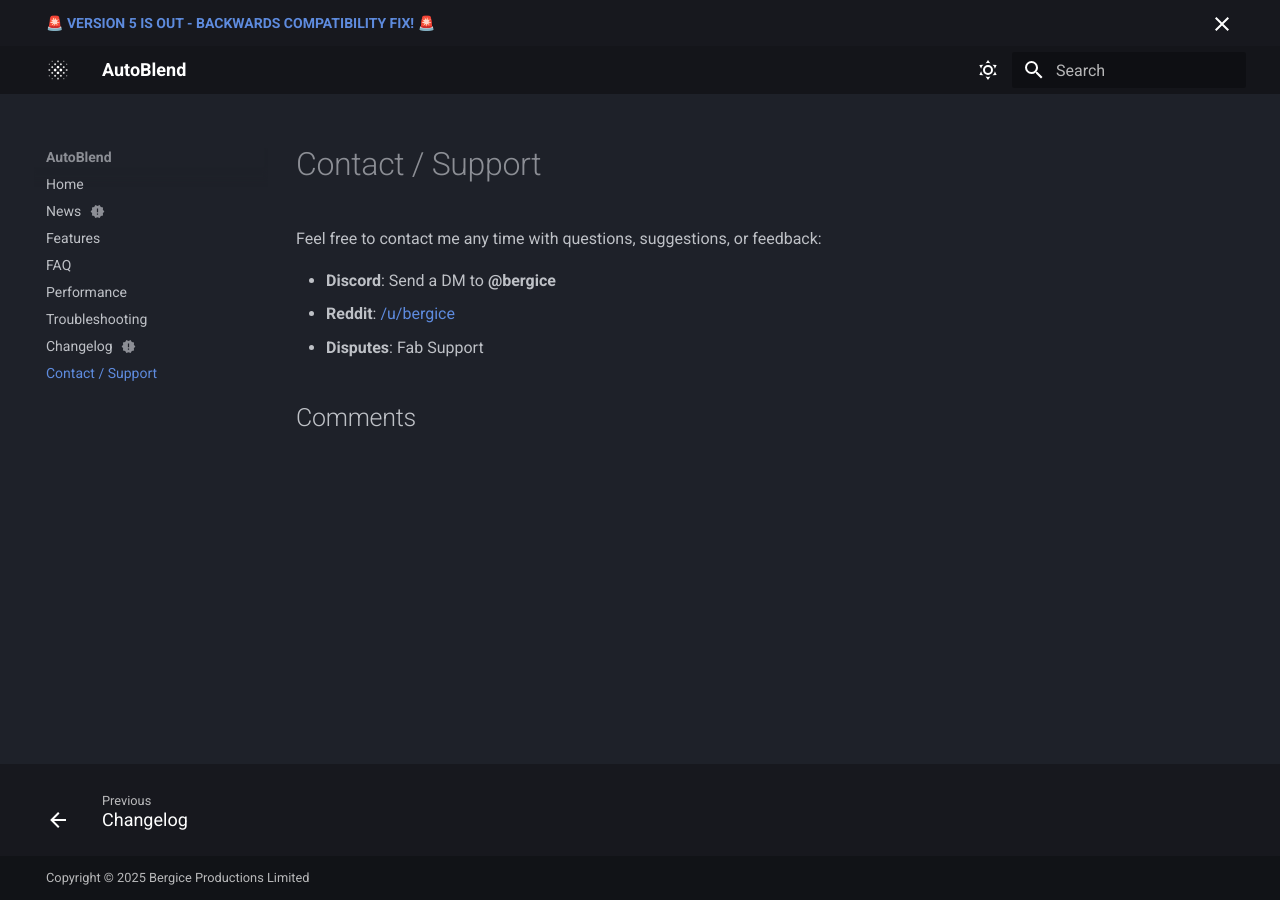
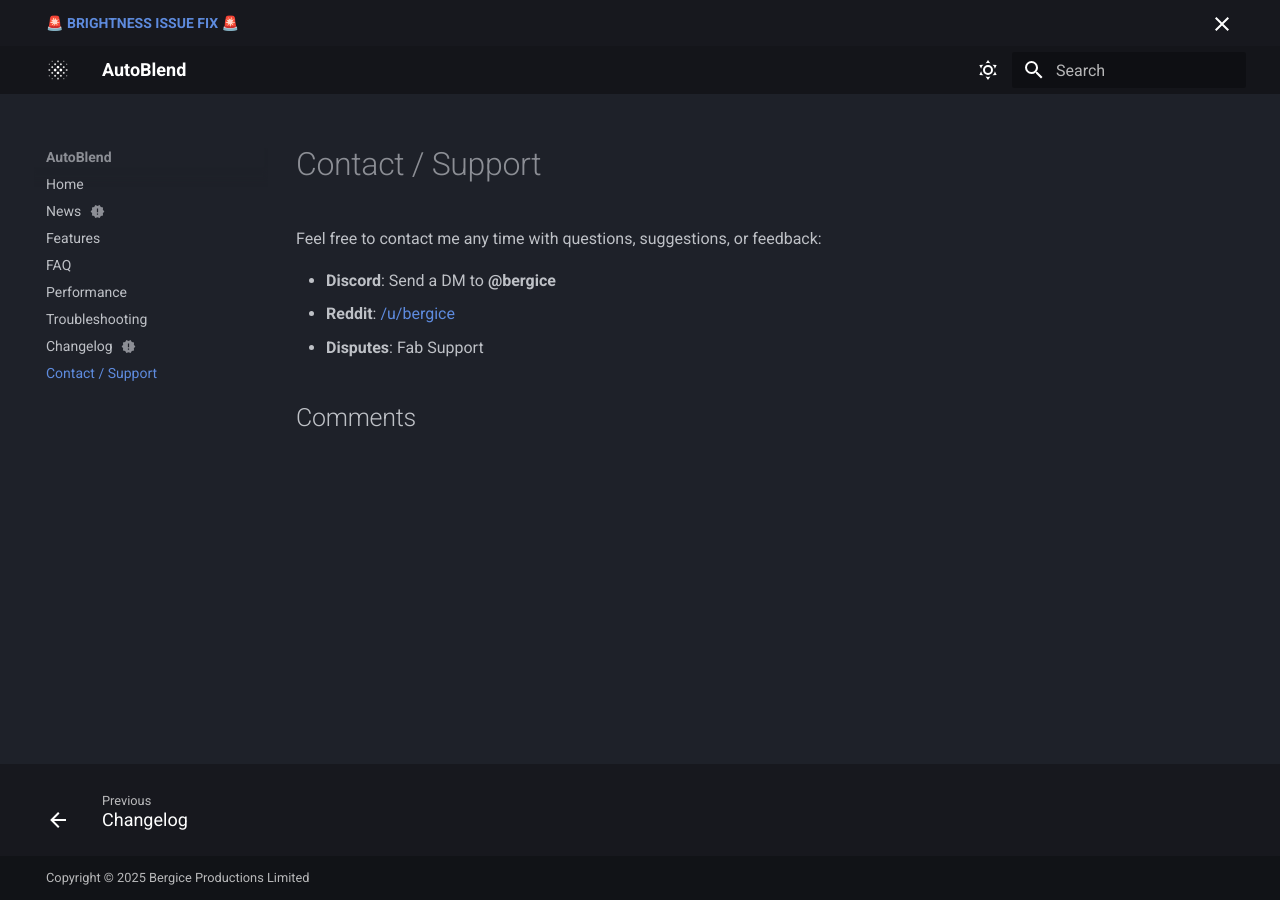
Before and after one commit to bergice/autoblend, an MkDocs documentation site: the page built from docs/contact.md, in a window 1280 px wide. Built offline with MkDocs 1.6.1 and Material for MkDocs 9.7.7, drawn with Linux system fonts in a browser that asks for light colours; comment, search, counter and statistics services are not loaded.

Commit message:
Brightness fix

```diff
--- a/mkdocs.yml
+++ b/mkdocs.yml
@@ -50,7 +50,7 @@
   generator: false
   status:
     #    ANNOUNCEMENT UPDATE
-    new: VERSION 5 IS OUT - BACKWARDS COMPATIBILITY FIX!
+    new: BRIGHTNESS ISSUE FIX
 #  social:
 #    - icon: fontawesome/link
 #      link: https://www.fab.com/listings/b474f704-c319-4fd0-87f3-651931da6b33
--- a/overrides/main.html
+++ b/overrides/main.html
@@ -2,7 +2,7 @@
 
 {% block announce %}
 <!-- ANNOUNCEMENT UPDATE -->
-<title>VERSION 5 IS OUT - BACKWARDS COMPATIBILITY FIX!</title>
+<title>BRIGHTNESS ISSUE FIX</title>
 <!--<span>VERSION 3 is out!</span>-->
-🚨 <a href="/autoblend/blog/"><b>VERSION 5 IS OUT - BACKWARDS COMPATIBILITY FIX!</b></a> 🚨
+🚨 <a href="/autoblend/blog/"><b>BRIGHTNESS ISSUE FIX</b></a> 🚨
 {% endblock %}
```
Also changed, not shown: docs/blog/posts/brightness-issue-fix.md (added, +12 -0 lines), docs/index.md (+1 -0 lines).
